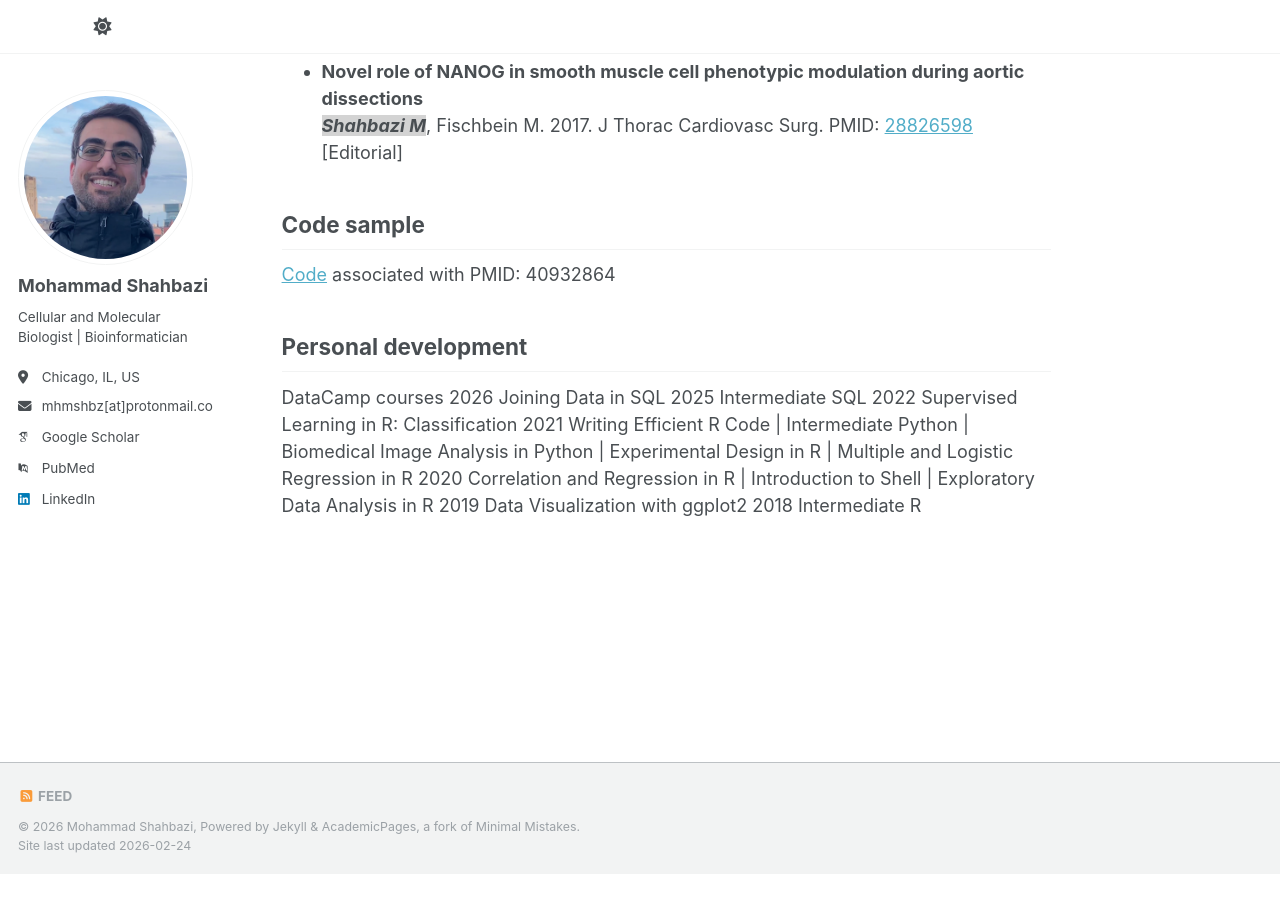
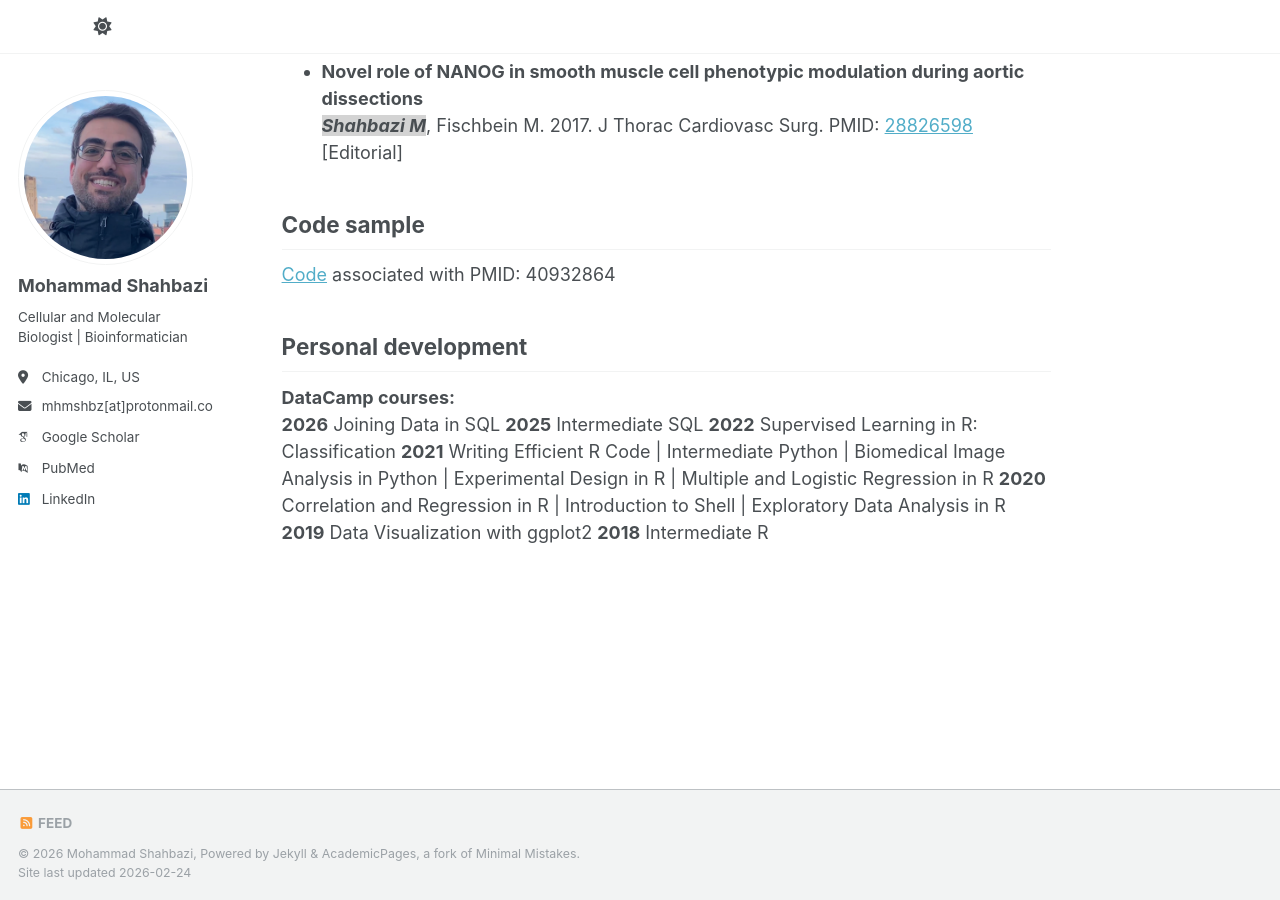
Before and after one commit to shahbazi-m/shahbazi-m.github.io, a Jekyll site: the page built from _pages/about.md, in a window 1280 px wide and 900 px high, scrolled down 2612 px. Built offline with Jekyll 4.4.1, drawn with Linux system fonts in a browser that asks for light colours; some web fonts are replaced; a script that is not in the unit is left out; before the commit the page ends 3485 px from its top, so only the background shows below that.

```diff
--- a/_pages/about.md
+++ b/_pages/about.md
@@ -87,11 +87,11 @@ Code sample
 
 Personal development
 ------
-DataCamp courses
-2026	Joining Data in SQL
-2025	Intermediate SQL
-2022	Supervised Learning in R: Classification
-2021	Writing Efficient R Code | Intermediate Python | Biomedical Image Analysis in Python  | Experimental Design in R 	| Multiple and Logistic Regression in R
-2020	Correlation and Regression in R | Introduction to Shell | Exploratory Data Analysis in R
-2019	Data Visualization with ggplot2
-2018	Intermediate R
+<strong>DataCamp courses:</strong>
+<strong>2026</strong>	Joining Data in SQL
+<strong>2025</strong>	Intermediate SQL
+<strong>2022</strong>	Supervised Learning in R: Classification
+<strong>2021</strong>	Writing Efficient R Code | Intermediate Python | Biomedical Image Analysis in Python  | Experimental Design in R 	| Multiple and Logistic Regression in R
+<strong>2020</strong>	Correlation and Regression in R | Introduction to Shell | Exploratory Data Analysis in R
+<strong>2019</strong>	Data Visualization with ggplot2
+<strong>2018</strong>	Intermediate R
```
